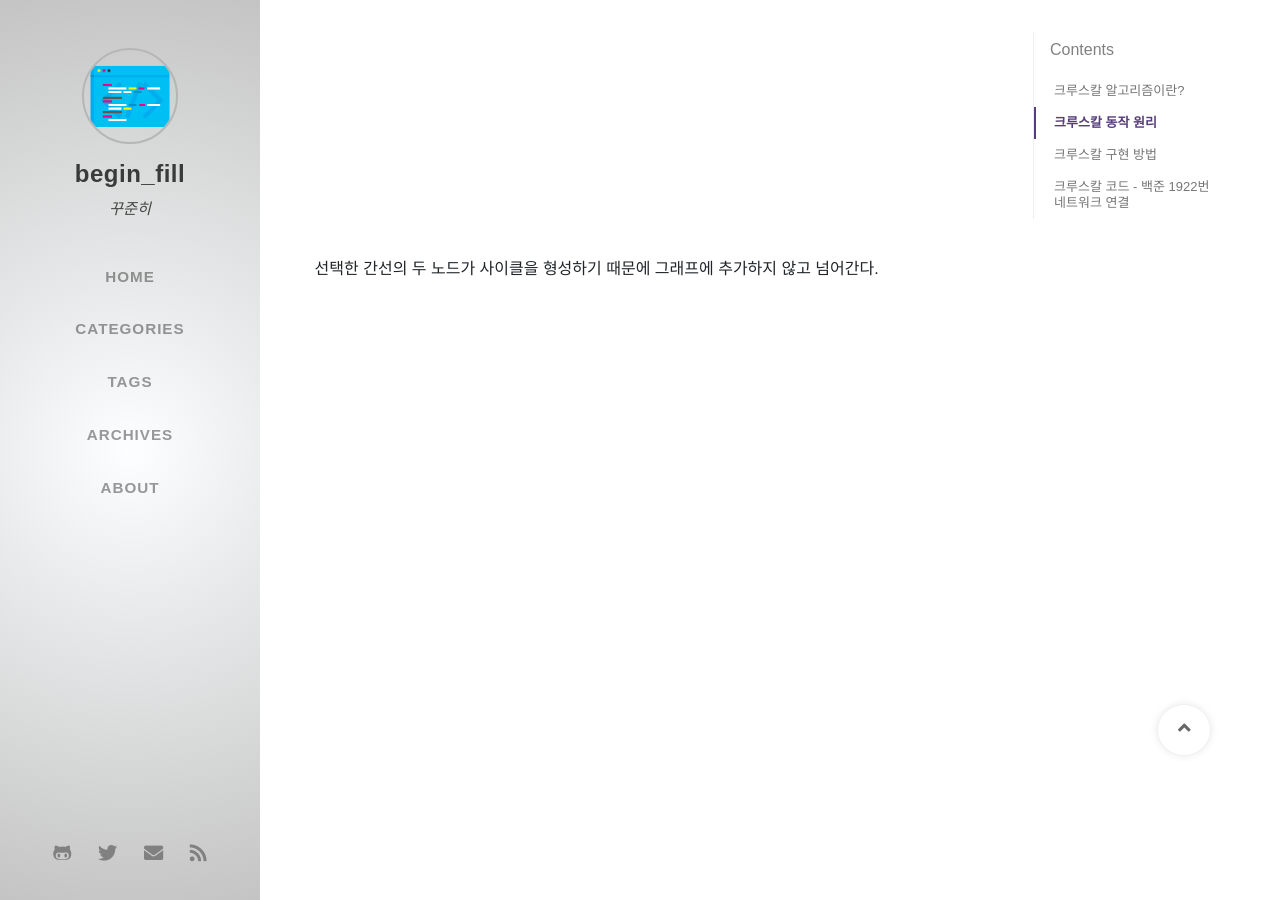
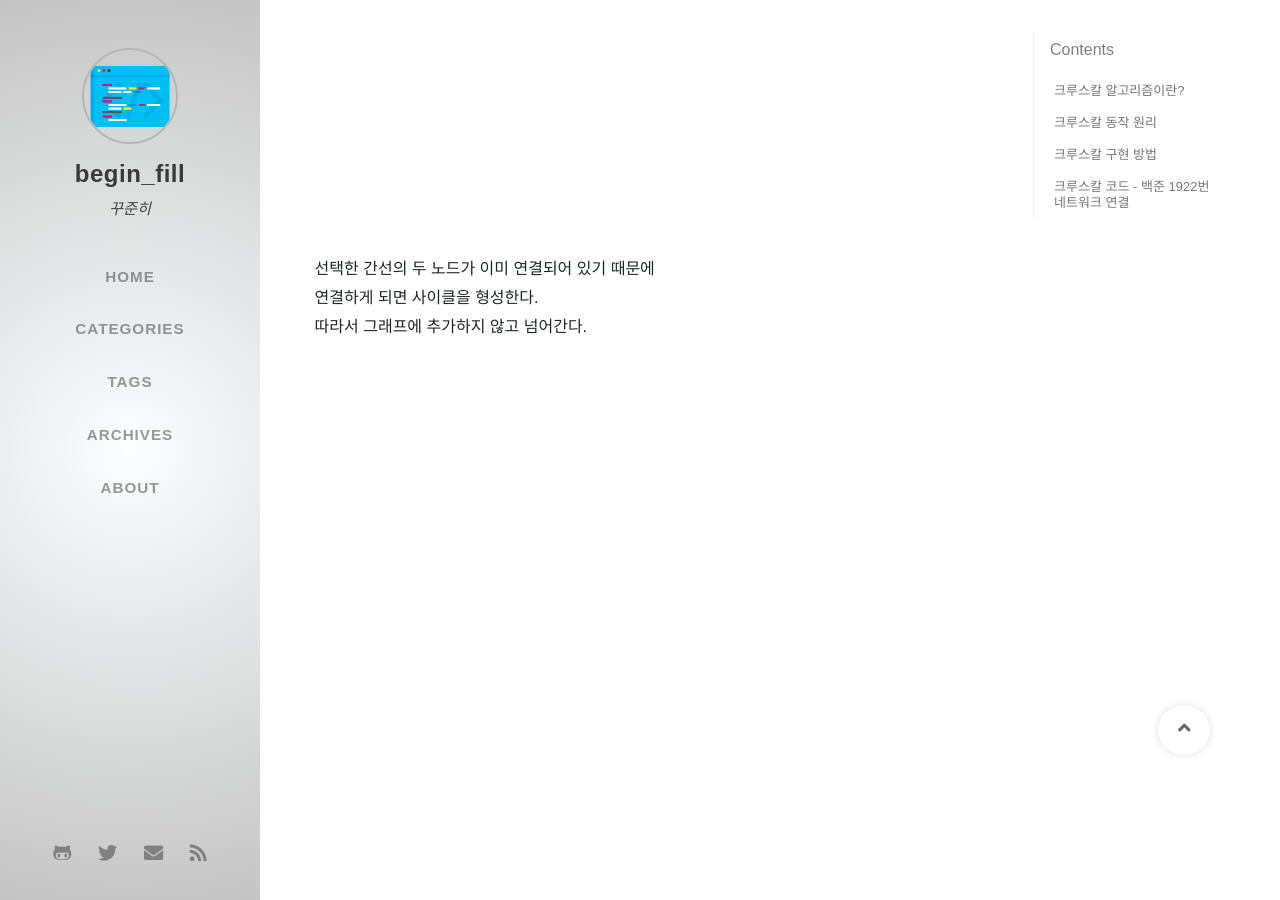
Before and after one commit to ip99202/ip99202.github.io, a Jekyll site: the page built from _posts/2020-07-21-크루스칼-알고리즘.md, in a window 1280 px wide and 900 px high, scrolled down 2952 px. Built offline with Jekyll 4.4.1, drawn with Linux system fonts in a browser that asks for light colours; nearby versions of some CDN libraries; some web fonts are replaced; comment, search, counter and statistics services are not loaded.

Commit message:
Fix post kruskal

```diff
--- a/_posts/2020-07-21-크루스칼-알고리즘.md
+++ b/_posts/2020-07-21-크루스칼-알고리즘.md
@@ -55,7 +55,9 @@ tags: [Kruskal]
 ![image](/assets/img/postImg/kruskal/kruskal15.PNG)
 <br><br>
 ![image](/assets/img/postImg/kruskal/kruskal16.PNG)
-선택한 간선의 두 노드가 사이클을 형성하기 때문에 그래프에 추가하지 않고 넘어간다.
+선택한 간선의 두 노드가 이미 연결되어 있기 때문에
+연결하게 되면 사이클을 형성한다.
+따라서 그래프에 추가하지 않고 넘어간다.
 <br><br>
 ![image](/assets/img/postImg/kruskal/kruskal17.PNG)
 <br><br>
```
